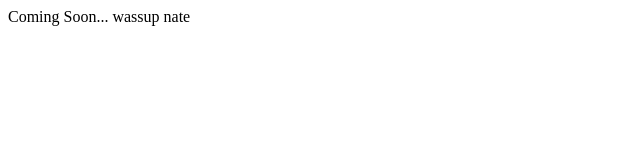
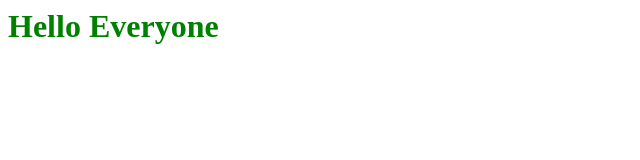
Before and after one commit to ljmcd/ljmcd.github.io, a plain HTML site: page index.html in a window 1280 px wide. Shown: the whole page, without its empty margins (0-640 px from the left). Drawn offline with Linux system fonts and the light colour scheme.

```diff
--- a/index.html
+++ b/index.html
@@ -1,10 +1,13 @@
 <html>
     <head>
         <title>
-        McD's Page
+            Website
         </title>
+    <link rel = "stylesheet" type = "text/css" href = "style.css" />
  </head>
  <body>
-    Coming Soon... wassup nate
+     <h1>
+         Hello Everyone
+    </h1>
 </body>
  </html>
--- /dev/null
+++ b/style.css
@@ -0,0 +1,3 @@
+h1 {
+    color: green;
+}
```
Also changed, not shown: 2 other files. Lines whose indentation alone changed are shown as unchanged.
